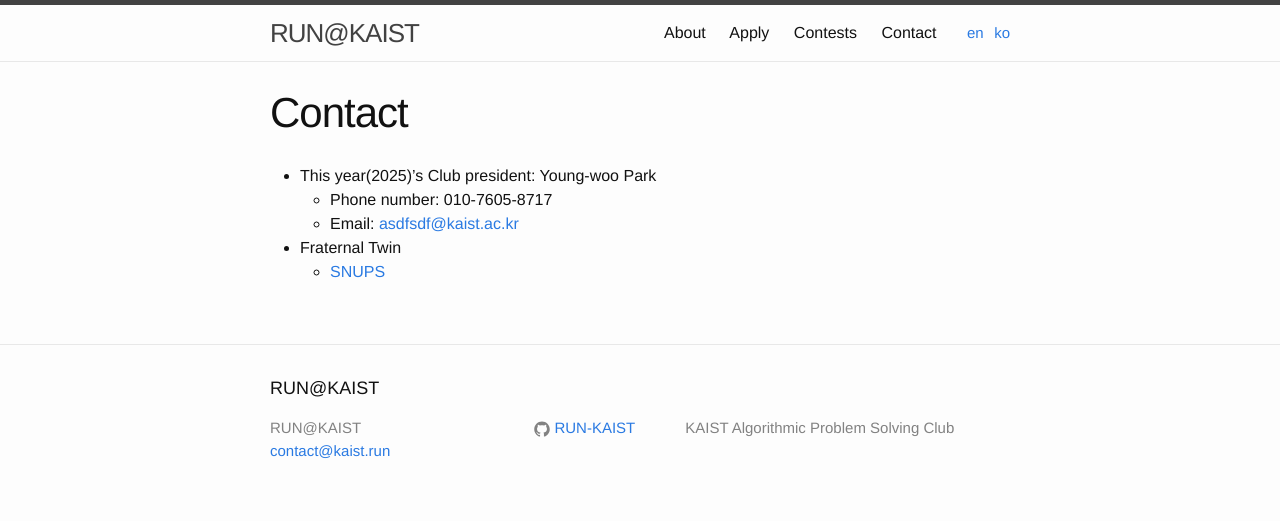
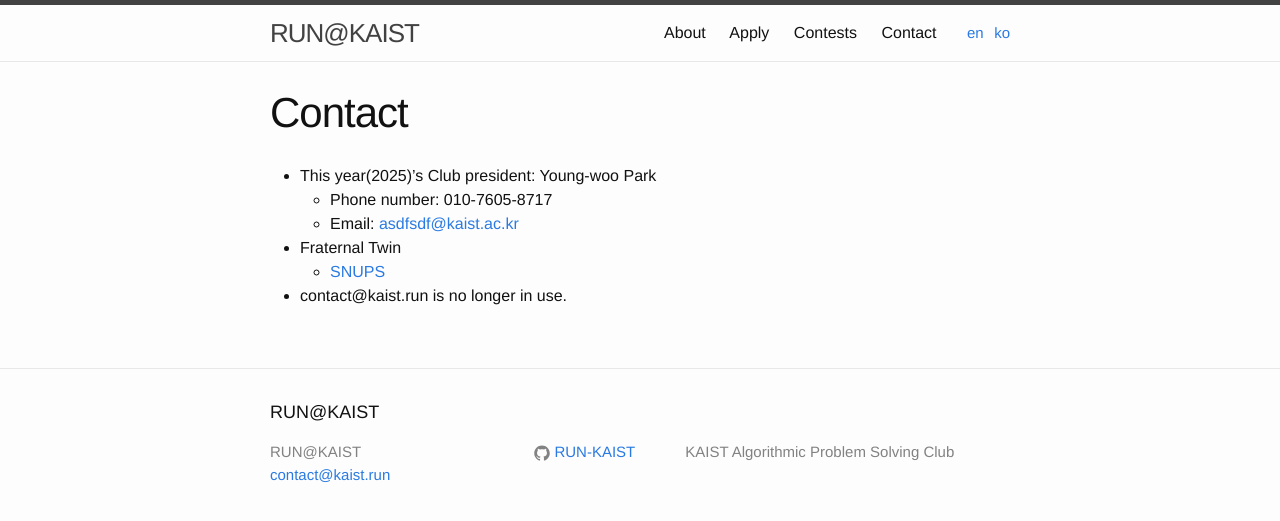
Before and after one commit to RUN-KAIST/kaist.run, a Jekyll site: the page built from contact/en.md, in a window 1280 px wide. Shown: the top 521 px of the page. Built offline with Jekyll 4.4.1, drawn with Linux system fonts in a browser that asks for light colours.

Commit message:
Update en.md

```diff
--- a/contact/en.md
+++ b/contact/en.md
@@ -12,3 +12,4 @@ order: 100
   - Email: [asdfsdf@kaist.ac.kr](mailto:asdfsdf@kaist.ac.kr)
 - Fraternal Twin
   - [SNUPS](https://snups.org)
+- contact@kaist.run is no longer in use.
```
